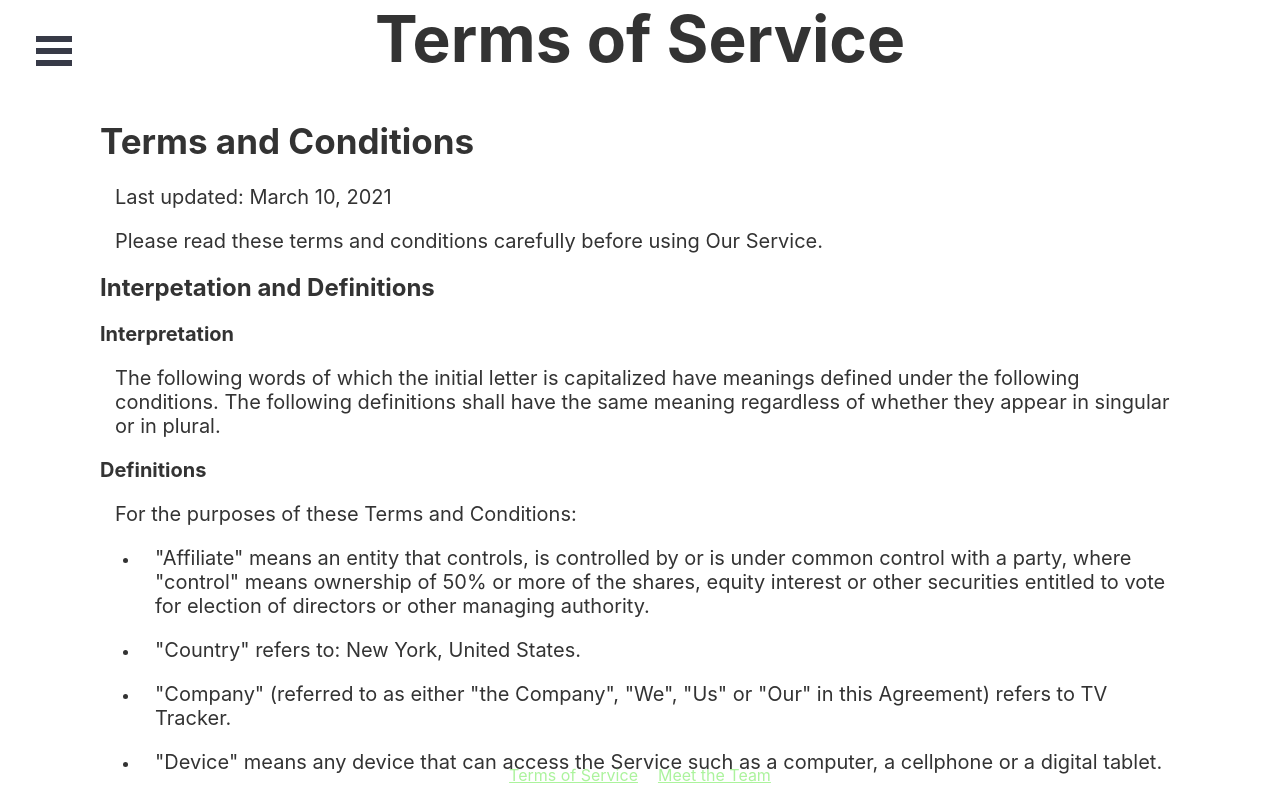
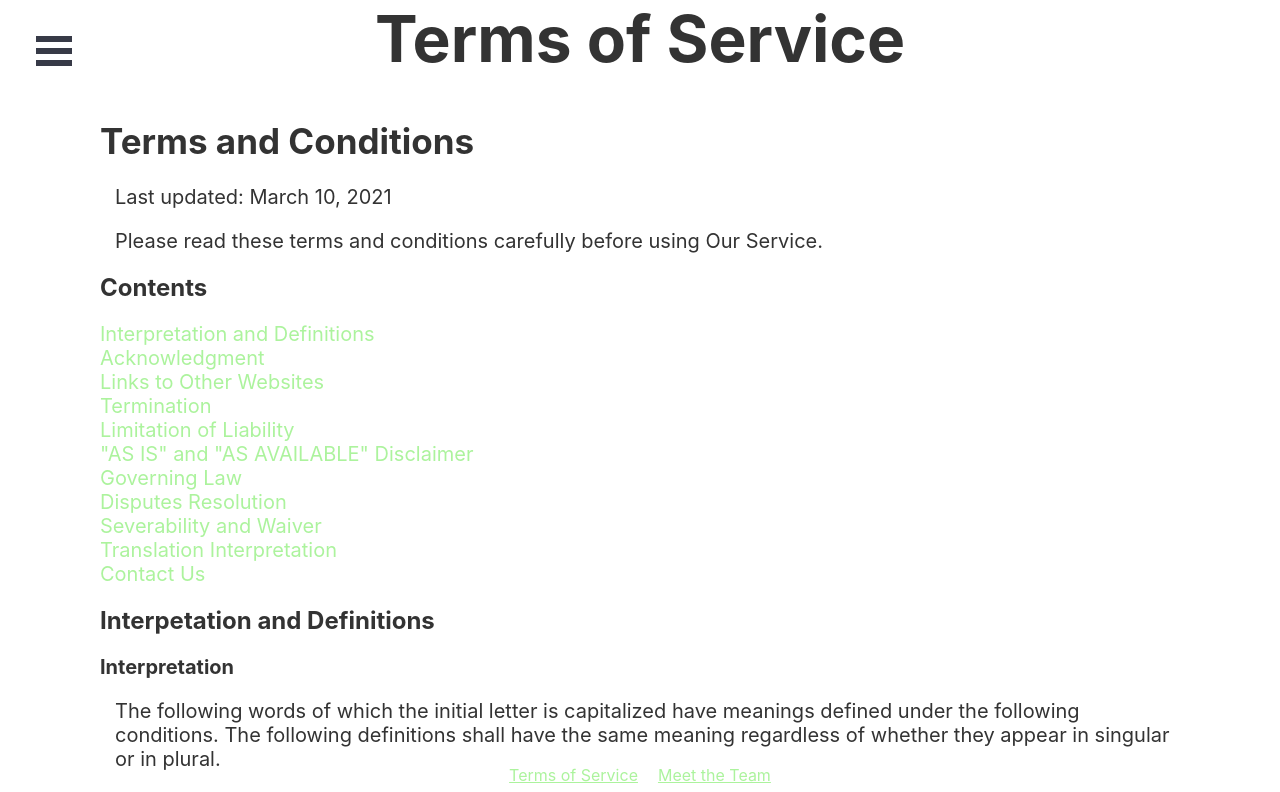
Before and after one commit to software-assignments-spring2021/project-setup-team-hatsukaichi-dynamic, a React (Create React App) app in the folder front-end/: page /terms-of-service in a window 1280 px wide. Shown: the top 792 px of the page. Built offline with nearby package versions, Linux system fonts and the light colour scheme.

Commit message:
added links to headers in ToS (#73)
* added links to headers in ToS

* deleted extra p tag

```diff
--- a/front-end/src/TermsOfService.css
+++ b/front-end/src/TermsOfService.css
@@ -39,3 +39,12 @@ h1 {
     margin-left: 15px;
     color: #333333;
 }
+.text a {
+    font-size: 20px;
+    color: #ACF39D;
+    text-decoration: none;
+}
+.text a:hover {
+    color: #3CDD1B;
+    text-decoration: none;
+}
--- a/front-end/src/TermsOfService.js
+++ b/front-end/src/TermsOfService.js
@@ -16,6 +16,19 @@ function TermsOfService() {
 		<h1 id="terms-and-conditions">Terms and Conditions</h1>
 		<p>Last updated: March 10, 2021</p>
 		<p>Please read these terms and conditions carefully before using Our Service.</p>
+
+		<h2>Contents</h2>
+			<a href = "#interpretation">Interpretation and Definitions</a><br></br>
+			<a href = "#acknowledgment">Acknowledgment</a><br></br>
+			<a href = "#links-to-other-websites">Links to Other Websites</a><br></br>
+			<a href = "#termination">Termination</a><br></br>
+			<a href = "#limitation-of-liability">Limitation of Liability</a><br></br>
+			<a href = "#-as-is-and-as-available-disclaimer">&quot;AS IS&quot; and &quot;AS AVAILABLE&quot; Disclaimer</a><br></br>
+			<a href = "#governing-law">Governing Law</a><br></br>
+			<a href = "#disputes-resolution">Disputes Resolution</a><br></br>
+			<a href = "#severability-and-waiver">Severability and Waiver</a><br></br>
+			<a href = "#translation-interpretation">Translation Interpretation</a><br></br>
+			<a href = "#contact-us">Contact Us</a><br></br>
 
 		<h2 id="interpetation-and-definitions">Interpetation and Definitions</h2>
 		<h3 id="interpretation">Interpretation</h3>
@@ -94,8 +107,8 @@ function TermsOfService() {
 		<ul>
 		    <li>By visiting <Link to="/meet-the-team">our contact page.</Link></li>
 		</ul>
-
-		<p><br></br></p>
+		<a href = "#terms-and-conditions">Back to top</a>
+		<br></br><br></br>
 	    </div>
 	    <Footer />
 	</>
```
